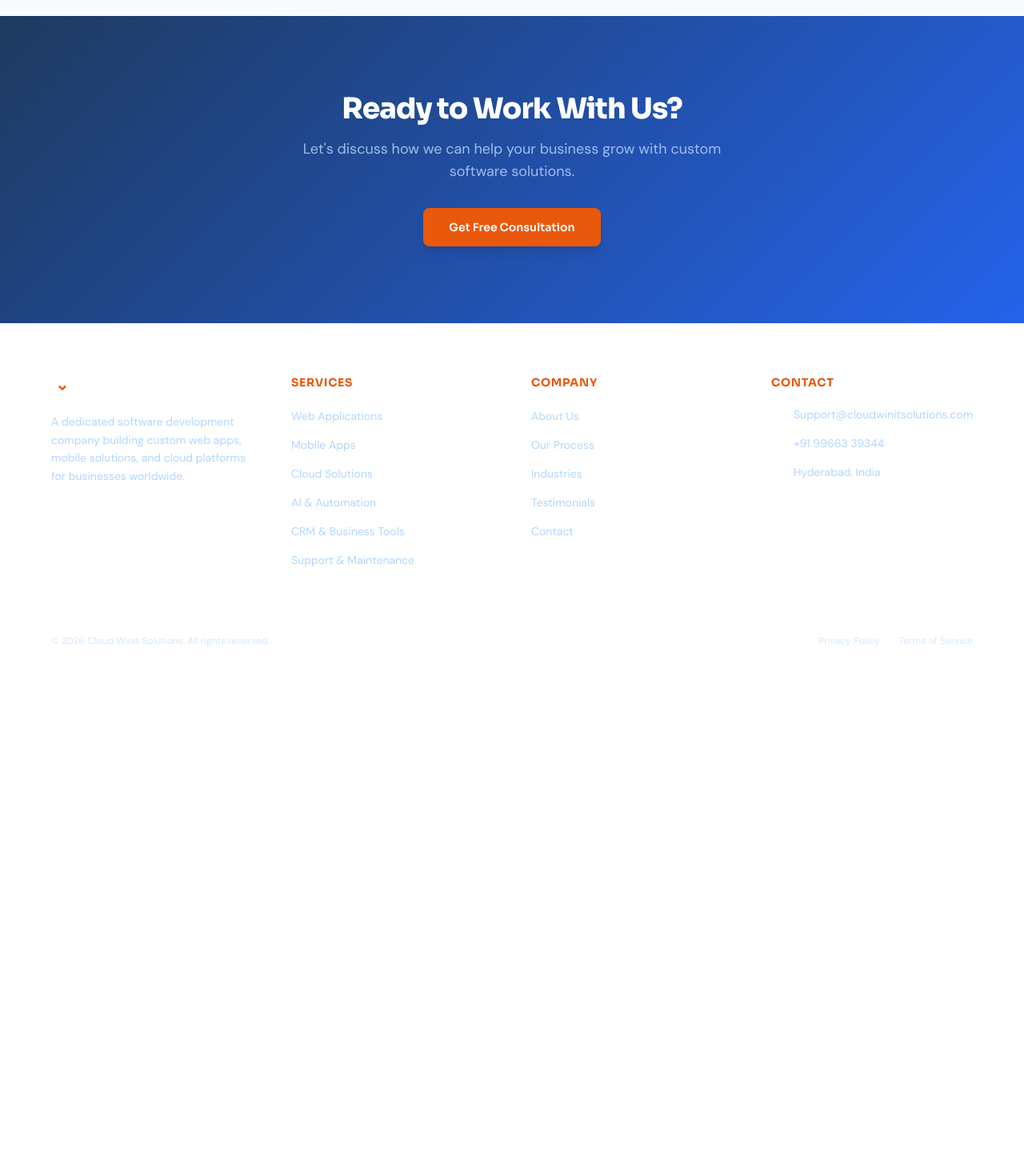
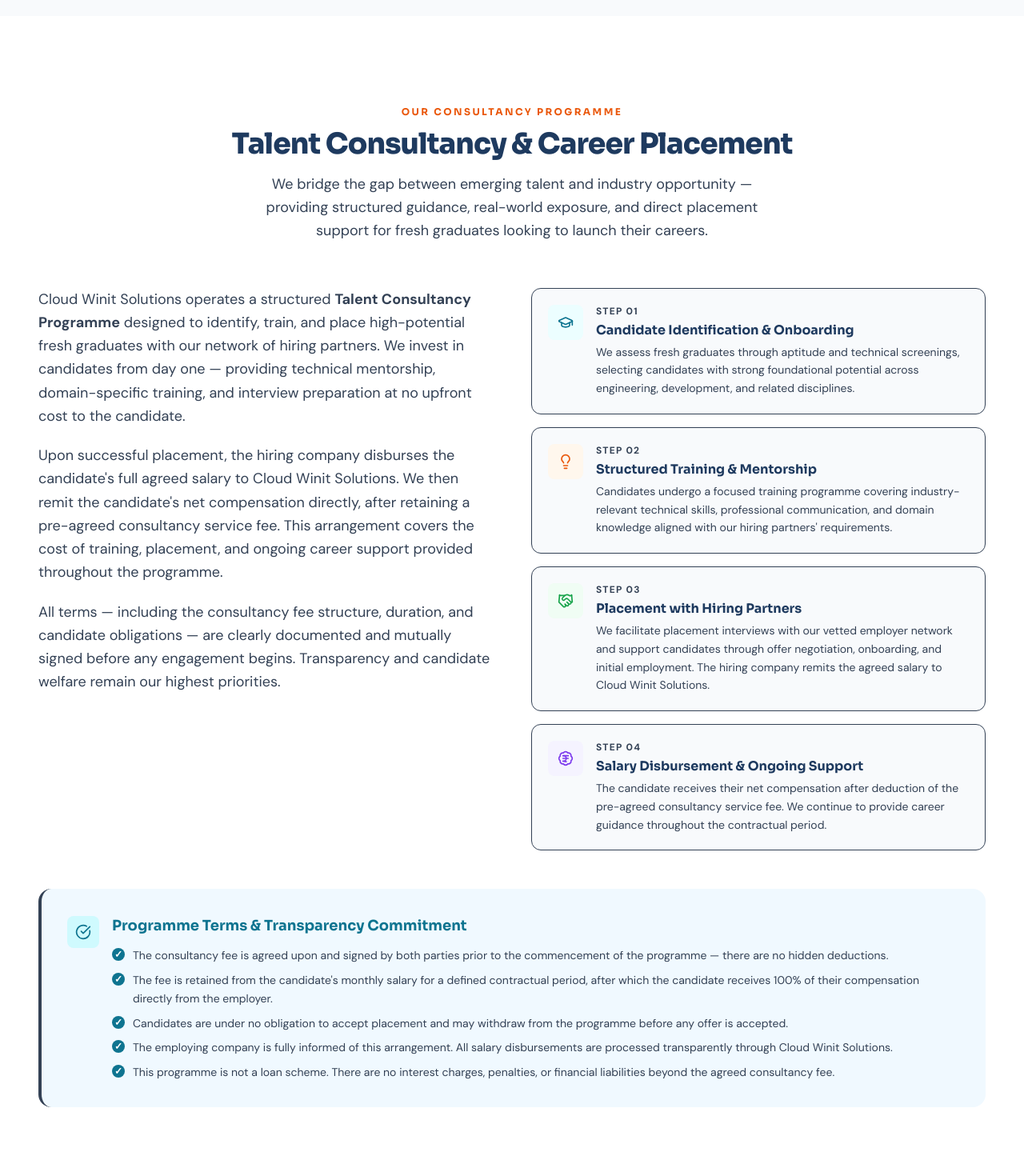
Before and after one commit to kasyap1234/showcase, a Next.js app: page /about in a window 1280 px wide. Shown: the part 3040-4510 px from the top of the page at 80% size. Before the commit the page ends 3881 px from the top, so only its background shows below. Built offline with nearby package versions, Linux system fonts and the light colour scheme.

Commit message:
feat: add Talent Consultancy Programme section to about page and service directory

```diff
--- a/src/app/about/page.tsx
+++ b/src/app/about/page.tsx
@@ -14,6 +14,9 @@
   Zap,
   Handshake,
   ShieldCheck,
+  GraduationCap,
+  CheckCircle,
+  BadgeIndianRupee,
 } from "lucide-react";
 import { Navbar } from "@/components/layout/Navbar";
 import { Footer } from "@/components/layout/Footer";
@@ -369,7 +372,170 @@
         </div>
       </section>
 
-      {/* 6. CTA Banner */}
+
+      {/* 6. Talent Consultancy Programme */}
+      <section className="py-20 md:py-28" style={{ backgroundColor: "var(--color-white)" }}>
+        <div className="max-w-7xl mx-auto px-6 sm:px-8 lg:px-12">
+
+          {/* Header */}
+          <motion.div {...fadeUp} className="text-center mb-14">
+            <p
+              className="text-xs font-bold uppercase tracking-[0.2em] mb-3"
+              style={{ color: "var(--color-orange)", fontFamily: "var(--font-heading)" }}
+            >
+              OUR CONSULTANCY PROGRAMME
+            </p>
+            <h2
+              className="text-3xl md:text-4xl font-extrabold tracking-tight mb-4"
+              style={{ color: "var(--color-navy)", fontFamily: "var(--font-heading)" }}
+            >
+              Talent Consultancy &amp; Career Placement
+            </h2>
+            <p
+              className="text-base md:text-lg leading-relaxed max-w-2xl mx-auto"
+              style={{ color: "var(--color-gray-500)" }}
+            >
+              We bridge the gap between emerging talent and industry opportunity — providing structured guidance, real-world exposure, and direct placement support for fresh graduates looking to launch their careers.
+            </p>
+          </motion.div>
+
+          {/* Two-column layout: description + process */}
+          <div className="grid lg:grid-cols-2 gap-12 items-start mb-12">
+
+            {/* Left: Description */}
+            <motion.div {...fadeUp} className="space-y-5">
+              <p className="text-base md:text-lg leading-relaxed" style={{ color: "var(--color-gray-600)" }}>
+                Cloud Winit Solutions operates a structured <strong>Talent Consultancy Programme</strong> designed to identify, train, and place high-potential fresh graduates with our network of hiring partners. We invest in candidates from day one — providing technical mentorship, domain-specific training, and interview preparation at no upfront cost to the candidate.
+              </p>
+              <p className="text-base md:text-lg leading-relaxed" style={{ color: "var(--color-gray-600)" }}>
+                Upon successful placement, the hiring company disburses the candidate&apos;s full agreed salary to Cloud Winit Solutions. We then remit the candidate&apos;s net compensation directly, after retaining a pre-agreed consultancy service fee. This arrangement covers the cost of training, placement, and ongoing career support provided throughout the programme.
+              </p>
+              <p className="text-base md:text-lg leading-relaxed" style={{ color: "var(--color-gray-600)" }}>
+                All terms — including the consultancy fee structure, duration, and candidate obligations — are clearly documented and mutually signed before any engagement begins. Transparency and candidate welfare remain our highest priorities.
+              </p>
+            </motion.div>
+
+            {/* Right: 4-step process */}
+            <motion.div
+              {...fadeUp}
+              transition={{ duration: 0.6, delay: 0.15 }}
+              className="space-y-4"
+            >
+              {[
+                {
+                  step: "01",
+                  icon: GraduationCap,
+                  color: "#0e7490",
+                  bg: "#ecfeff",
+                  title: "Candidate Identification & Onboarding",
+                  desc: "We assess fresh graduates through aptitude and technical screenings, selecting candidates with strong foundational potential across engineering, development, and related disciplines.",
+                },
+                {
+                  step: "02",
+                  icon: Lightbulb,
+                  color: "var(--color-orange)",
+                  bg: "#fff7ed",
+                  title: "Structured Training & Mentorship",
+                  desc: "Candidates undergo a focused training programme covering industry-relevant technical skills, professional communication, and domain knowledge aligned with our hiring partners' requirements.",
+                },
+                {
+                  step: "03",
+                  icon: Handshake,
+                  color: "#16a34a",
+                  bg: "#f0fdf4",
+                  title: "Placement with Hiring Partners",
+                  desc: "We facilitate placement interviews with our vetted employer network and support candidates through offer negotiation, onboarding, and initial employment. The hiring company remits the agreed salary to Cloud Winit Solutions.",
+                },
+                {
+                  step: "04",
+                  icon: BadgeIndianRupee,
+                  color: "#7c3aed",
+                  bg: "#f5f3ff",
+                  title: "Salary Disbursement & Ongoing Support",
+                  desc: "The candidate receives their net compensation after deduction of the pre-agreed consultancy service fee. We continue to provide career guidance throughout the contractual period.",
+                },
+              ].map(({ step, icon: Icon, color, bg, title, desc }, i) => (
+                <motion.div
+                  key={step}
+                  {...fadeUp}
+                  transition={{ duration: 0.5, delay: 0.1 + i * 0.08 }}
+                  className="flex gap-4 rounded-xl border p-5 hover:shadow-md transition-shadow duration-300"
+                  style={{ borderColor: "var(--color-gray-200)", backgroundColor: "var(--color-gray-50)" }}
+                >
+                  <div
+                    className="flex-shrink-0 w-11 h-11 rounded-lg flex items-center justify-center"
+                    style={{ backgroundColor: bg }}
+                  >
+                    <Icon className="w-5 h-5" style={{ color }} />
+                  </div>
+                  <div>
+                    <p className="text-xs font-bold uppercase tracking-widest mb-1" style={{ color: "var(--color-gray-400)" }}>
+                      Step {step}
+                    </p>
+                    <h4
+                      className="text-base font-bold mb-1"
+                      style={{ color: "var(--color-navy)", fontFamily: "var(--font-heading)" }}
+                    >
+                      {title}
+                    </h4>
+                    <p className="text-sm leading-relaxed" style={{ color: "var(--color-gray-500)" }}>
+                      {desc}
+                    </p>
+                  </div>
+                </motion.div>
+              ))}
+            </motion.div>
+          </div>
+
+          {/* Formal Disclaimer / Key Terms Card */}
+          <motion.div
+            {...fadeUp}
+            transition={{ duration: 0.6, delay: 0.2 }}
+            className="rounded-2xl border-l-4 p-8"
+            style={{
+              backgroundColor: "#f0f9ff",
+              borderLeftColor: "#0e7490",
+              borderColor: "var(--color-gray-200)",
+            }}
+          >
+            <div className="flex items-start gap-4">
+              <div
+                className="flex-shrink-0 w-10 h-10 rounded-lg flex items-center justify-center mt-0.5"
+                style={{ backgroundColor: "#cffafe" }}
+              >
+                <CheckCircle className="w-5 h-5" style={{ color: "#0e7490" }} />
+              </div>
+              <div>
+                <h4
+                  className="text-lg font-bold mb-3"
+                  style={{ color: "#0e7490", fontFamily: "var(--font-heading)" }}
+                >
+                  Programme Terms &amp; Transparency Commitment
+                </h4>
+                <ul className="space-y-2">
+                  {[
+                    "The consultancy fee is agreed upon and signed by both parties prior to the commencement of the programme — there are no hidden deductions.",
+                    "The fee is retained from the candidate's monthly salary for a defined contractual period, after which the candidate receives 100% of their compensation directly from the employer.",
+                    "Candidates are under no obligation to accept placement and may withdraw from the programme before any offer is accepted.",
+                    "The employing company is fully informed of this arrangement. All salary disbursements are processed transparently through Cloud Winit Solutions.",
+                    "This programme is not a loan scheme. There are no interest charges, penalties, or financial liabilities beyond the agreed consultancy fee.",
+                  ].map((point, i) => (
+                    <li key={i} className="flex items-start gap-2.5 text-sm leading-relaxed" style={{ color: "var(--color-gray-600)" }}>
+                      <span className="mt-0.5 flex-shrink-0 w-4 h-4 rounded-full flex items-center justify-center text-xs font-bold text-white" style={{ backgroundColor: "#0e7490" }}>
+                        ✓
+                      </span>
+                      {point}
+                    </li>
+                  ))}
+                </ul>
+              </div>
+            </div>
+          </motion.div>
+
+        </div>
+      </section>
+
+      {/* 7. CTA Banner */}
       <CTABanner
         heading="Ready to Work With Us?"
         description="Let's discuss how we can help your business grow with custom software solutions."
--- a/src/components/sections/Services.tsx
+++ b/src/components/sections/Services.tsx
@@ -1,7 +1,7 @@
 "use client";
 
 import { motion } from "framer-motion";
-import { Globe, Smartphone, Cloud, Bot, Wrench, Shield } from "lucide-react";
+import { Globe, Smartphone, Cloud, Bot, Wrench, Shield, GraduationCap } from "lucide-react";
 import Link from "next/link";
 
 const services = [
@@ -52,6 +52,14 @@
     color: "#dc2626",
     bg: "#fef2f2",
     href: "/services/support-maintenance",
+  },
+  {
+    icon: GraduationCap,
+    title: "Talent Consultancy Programme",
+    body: "We identify high-potential fresh graduates, provide structured mentorship and hands-on technical training, and facilitate their placement with our hiring partners. Post-placement, a pre-agreed consultancy fee is deducted from the candidate's monthly compensation — transparently disclosed and mutually agreed upon before engagement begins.",
+    color: "#0e7490",
+    bg: "#ecfeff",
+    href: "/services/talent-consultancy",
   },
 ];
 
```
